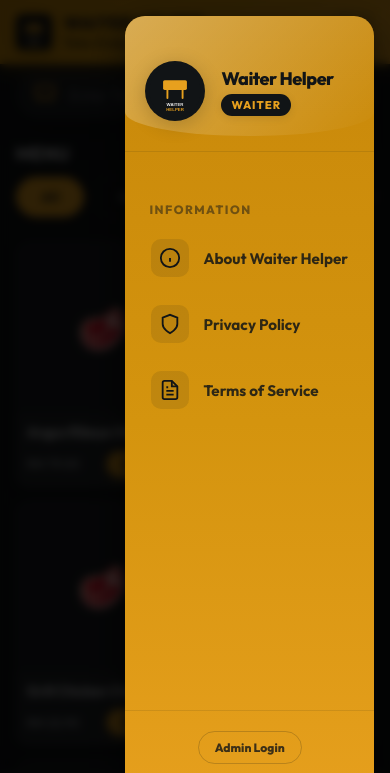
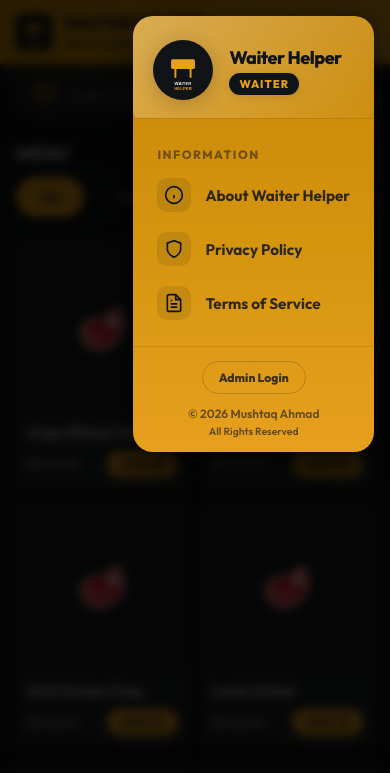
Before and after one commit to Mushi56/Waiter-App, a website: page index.html in a window 390 px wide. Both pictures are taken after a click on the button 354 px from the left and 32 px from the top of the page. Shown: the top 773 px of the page. Drawn offline with Linux system fonts and the light colour scheme.

Commit message:
Make side drawer compact and responsive to content - reduce padding and spacing

```diff
--- a/styles.css
+++ b/styles.css
@@ -65,10 +65,10 @@
   position: absolute;
   right: 16px;
   top: 16px;
-  bottom: 16px;
   width: max-content;
   min-width: 240px;
   max-width: 85vw;
+  max-height: calc(100vh - 32px);
   background: linear-gradient(180deg, #C8880A 0%, #D4940E 50%, var(--accent) 100%);
   box-shadow: 0 16px 40px rgba(0, 0, 0, 0.6);
   display: flex;
@@ -86,7 +86,7 @@
 }
 
 .drawer-header {
-  padding: 45px 20px 30px;
+  padding: 24px 20px 18px;
   border-bottom: 1px solid rgba(17, 20, 22, 0.1);
   background: transparent;
   position: relative;
@@ -159,8 +159,7 @@
 }
 
 .drawer-menu {
-  flex: 1;
-  padding: 25px 12px;
+  padding: 14px 12px;
   overflow-y: auto;
 }
 
@@ -169,7 +168,7 @@
   text-transform: uppercase;
   letter-spacing: 1.5px;
   color: rgba(17, 20, 22, 0.5);
-  margin: 25px 12px 12px;
+  margin: 14px 12px 8px;
   font-weight: 800;
 }
 
@@ -178,7 +177,7 @@
   display: flex;
   align-items: center;
   gap: 14px;
-  padding: 10px 14px;
+  padding: 8px 12px;
   border-radius: var(--radius-lg);
   background: transparent;
   border: none;
@@ -188,15 +187,15 @@
   cursor: pointer;
   transition: all var(--transition);
   text-align: left;
-  margin-bottom: 8px;
+  margin-bottom: 4px;
 }
 
 .drawer-item svg {
   color: var(--bg-primary);
   background: rgba(17, 20, 22, 0.1);
-  width: 38px;
-  height: 38px;
-  padding: 8px;
+  width: 34px;
+  height: 34px;
+  padding: 7px;
   border-radius: 10px;
   flex-shrink: 0;
   transition: all var(--transition);
@@ -219,7 +218,7 @@
 }
 
 .drawer-footer {
-  padding: 20px;
+  padding: 14px 20px;
   border-top: 1px solid rgba(17, 20, 22, 0.1);
   text-align: center;
   font-size: 0.75rem;
```
